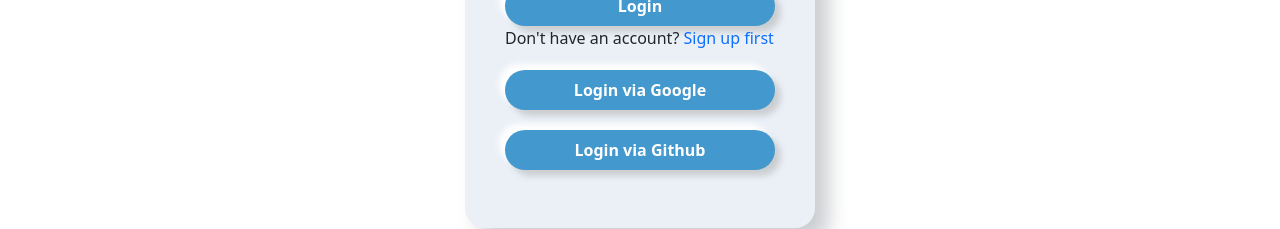
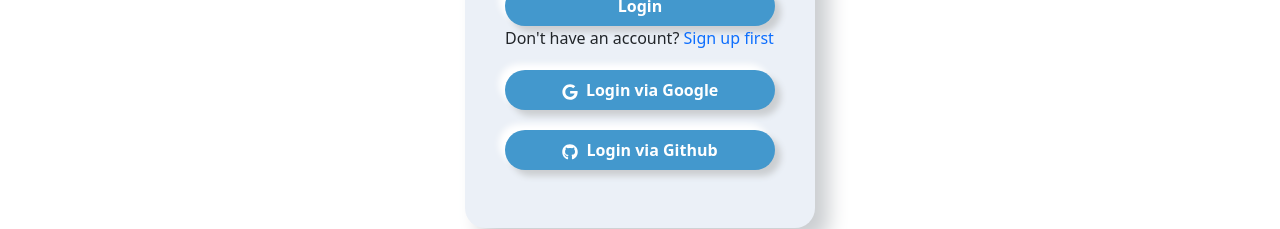
Before and after one commit to Monirul-RS/CodeFramed--Client, a React (Create React App) app: page /login in a window 1280 px wide. Shown: the part 392-621 px from the top of the page. Built offline with nearby package versions, Linux system fonts and the light colour scheme; no server answers.

Commit message:
readme commit

```diff
--- a/public/index.html
+++ b/public/index.html
@@ -24,7 +24,7 @@
       work correctly both with client-side routing and a non-root public URL.
       Learn how to configure a non-root public URL by running `npm run build`.
     -->
-    <title>React App</title>
+    <title>Code Framed</title>
   </head>
   <body>
     <noscript>You need to enable JavaScript to run this app.</noscript>
--- a/src/Pages/Course/CardDetails/CardDetails.js
+++ b/src/Pages/Course/CardDetails/CardDetails.js
@@ -2,6 +2,7 @@
 import Button from 'react-bootstrap/Button';
 import Card from 'react-bootstrap/Card';
 import { FaStar } from 'react-icons/fa';
+import { Link } from 'react-router-dom';
 import './CardDetails.css'
 
 
@@ -24,7 +25,7 @@
                 <h6 className='text-start'>Class Duration: {class_duration}</h6>
                 <div className='d-flex justify-content-between'>
                     <h6>Price: {price}</h6>
-                    <Button variant="warning text-white fw-bold">Get Premium Access</Button>
+                    <Link to={`/course/${course.id}`}><Button variant="warning text-white fw-bold">Get Premium Access</Button></Link>
                 </div>
             </Card.Body>
             <Card.Footer className="text-muted">
--- /dev/null
+++ b/src/Pages/Course/CheckOut/CheckOut.js
@@ -0,0 +1,11 @@
+import React from 'react';
+
+const CheckOut = () => {
+    return (
+        <div>
+            <h2>This is Checkout</h2>
+        </div>
+    );
+};
+
+export default CheckOut;
--- a/src/Pages/Login/Login/Login.js
+++ b/src/Pages/Login/Login/Login.js
@@ -3,7 +3,8 @@
 import Button from 'react-bootstrap/Button';
 import './Login.css'
 import { AuthContext } from '../../../contexts/AuthProvider/AuthProvider';
-import { GoogleAuthProvider } from 'firebase/auth';
+import { GithubAuthProvider, GoogleAuthProvider } from 'firebase/auth';
+import { FaGithub, FaGoogle, IconName } from "react-icons/fa";
 
 
 
@@ -13,7 +14,8 @@
     const { signIn, providerLogin } = useContext(AuthContext);
 
     const navigate = useNavigate();
-    const googleProvider = new GoogleAuthProvider()
+    const googleProvider = new GoogleAuthProvider();
+    const githubProvider = new GithubAuthProvider();
 
     const handleGoogleSignIn = () =>{
         providerLogin(googleProvider)
@@ -25,6 +27,16 @@
             console.error(error);
 
         })
+    }
+
+    const handleGithubSignIn = () =>{
+        providerLogin(githubProvider)
+        .then(result =>{
+            const user = result.user;
+            console.log(user);
+        })
+        .catch(error =>
+            console.error(error))
     }
 
     const handleSubmit = event => {
@@ -63,8 +75,10 @@
                     Don't have an account? <Link className='text-decoration-none' to="/register">Sign up first</Link>
                 </p>
             </form>
-            <Button onClick={handleGoogleSignIn}>Login via Google</Button>
-            <Button>Login via Github</Button>
+            <Button onClick={handleGoogleSignIn}>
+                <FaGoogle className='me-1'/> Login via Google</Button>
+            <Button onClick={handleGithubSignIn}>
+               <FaGithub className='me-1'/> Login via Github</Button>
         </div>
 
     );
--- a/src/Routes/Routes/Routes.js
+++ b/src/Routes/Routes/Routes.js
@@ -1,6 +1,7 @@
 import { createBrowserRouter } from "react-router-dom";
 import Main from "../../layouts/Main";
 import Blog from "../../Pages/Blogs/Blog/Blog";
+import CheckOut from "../../Pages/Course/CheckOut/CheckOut";
 import Course from "../../Pages/Course/Course/Course";
 import CourseDetails from "../../Pages/Course/CourseDetails/CourseDetails";
 import Faq from "../../Pages/FAQ/Faq";
@@ -28,6 +29,11 @@
                 loader: ({params}) => fetch(`http://localhost:5000/course/${params.id}`)
             },
             {
+                path: '/course/:id',
+                element: <CheckOut></CheckOut>,
+                loader: ({params}) => fetch(`http://localhost:5000/course/${params.id}`)
+            },
+            {
                 path: '/blog',
                 element: <Blog></Blog>
             },
@@ -42,8 +48,8 @@
             {
                 path: '/faq',
                 element: <Faq></Faq>
+            }
 
-            }
 
         ]
     },
--- a/src/contexts/AuthProvider/AuthProvider.js
+++ b/src/contexts/AuthProvider/AuthProvider.js
@@ -45,6 +45,7 @@
         logOut,
         createUser,
         signIn
+
     };
     return (
         <AuthContext.Provider value={authInfo}>
```
Also changed, not shown: 1 other file (tests, documents, lock files or other folders).
